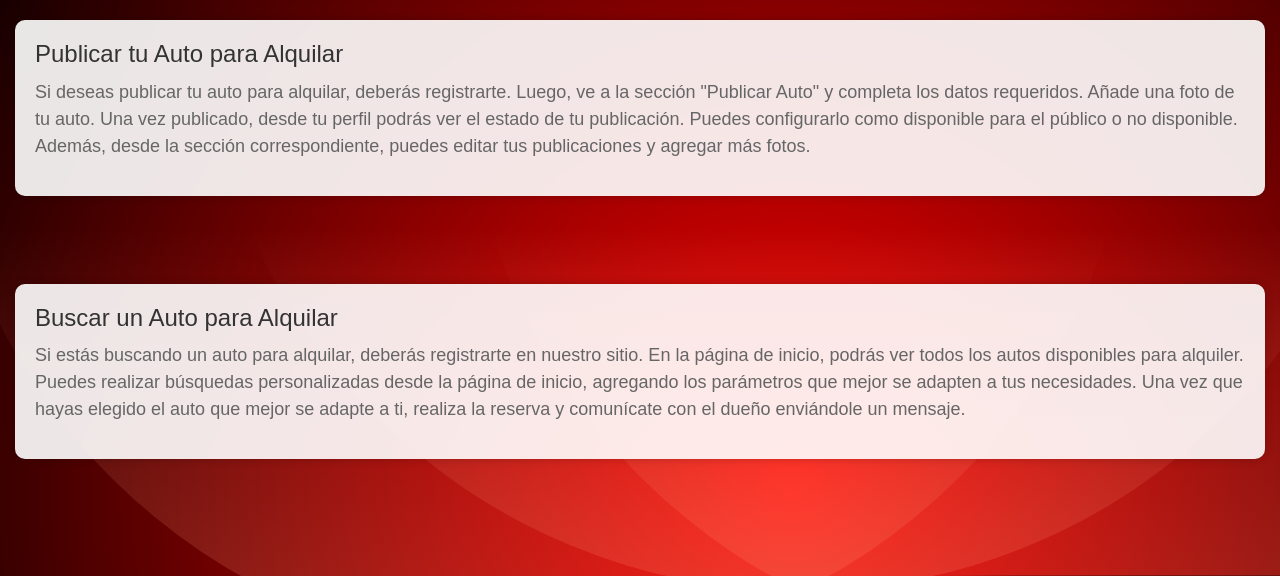
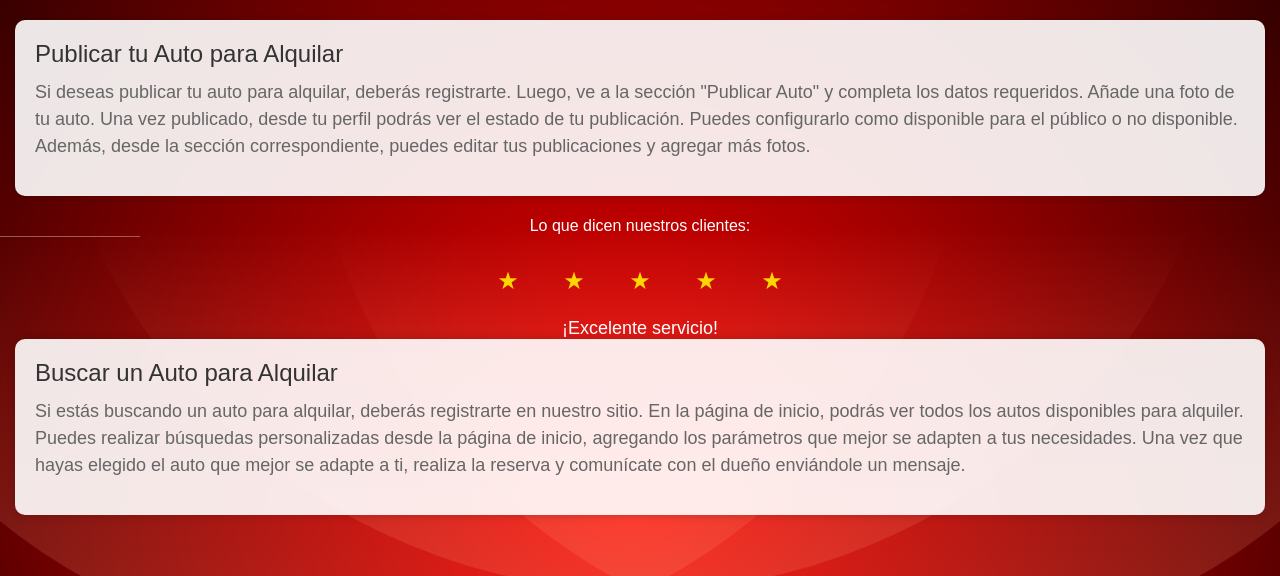
Before and after one commit to nachofen/rent_agile, a Flask app: page /como-funciona in a window 1280 px wide; the page is wider, and only the part inside the window is pictured. Shown: the part 69-645 px from the top of that part. Run offline with Flask 3, Linux system fonts and the light colour scheme; some libraries are stand-ins or nearby versions; some web fonts are replaced.

Commit message:
/como-funciona edit

```diff
--- a/website/static/css/style3.css
+++ b/website/static/css/style3.css
@@ -294,6 +294,63 @@
   animation-delay: 1.7s;
 }
 
+/* slider estrellas en como-funciona */
+.star-slider {
+  text-align: center;
+  padding: 20px 0;
+  overflow: hidden;
+  width: 100%;
+}
+.star {
+  font-size: 24px;
+  color: gold;
+  display: inline-block;
+  margin: 0 20px;
+}
+
+/* slider frases en como-funciona */.testimonial-title {
+  text-align: center;
+  font-size: 16px; /* Ajusta el tamaño del texto a tu preferencia */
+  color: white;
+  position: relative;
+}
+
+.testimonial-title::before {
+  content: "";
+  position: absolute;
+  top: 100%;
+  left: 0;
+  width: 100%;
+  height: 2px; /* Ajusta el grosor de la línea, por ejemplo, 2px para hacerla más fina */
+  background: linear-gradient(transparent 50%, rgba(255, 255, 255, 0.7) 100%);
+  animation: shine 3s linear infinite;
+}
+
+@keyframes shine {
+  0% {
+    transform: translateX(-150%);
+    background-position: 200% 0;
+  }
+  100% {
+    transform: translateX(150%);
+    background-position: -200% 0;
+  }
+}
+
+.testimonial-slider {
+  position: absolute;
+  top: 50%;
+  left: 50%;
+  transform: translate(-50%, -50%);
+  text-align: center;
+  width: 100%;
+}
+
+.testimonial-slide {
+  display: none;
+  font-size: 16px; /* Ajusta el tamaño del texto a tu preferencia */
+  color: white;
+}
 
 /* Estilo para el footer de info  */
 footer {
--- a/website/templates/como-funciona.html
+++ b/website/templates/como-funciona.html
@@ -18,7 +18,46 @@
          Además, desde la sección correspondiente, puedes editar tus publicaciones y agregar más fotos.
     </p>
 </div>
-<br> <br>
+                    <!-- Slider frases clientes -->
+                    <h3 class="testimonial-title">Lo que dicen nuestros clientes:</h3>
+                        <div class="testimonial-slider">
+                            <div class="testimonial-slide">
+                                <p>¡Excelente servicio!</p>
+                            </div>
+                            <div class="testimonial-slide">
+                                <p>Me encantó la experiencia.</p>
+                            </div>
+                            <div class="testimonial-slide">
+                                <p>El alquiler de autos nunca fue tan fácil.</p>
+                            </div>
+                            <div class="testimonial-slide">
+                                <p>Pude cancelar la reserva, sin ningun problema.</p>
+                            </div>
+                             <div class="testimonial-slide">
+                                <p>Me encantó la experiencia.</p>
+                            </div>
+                            <div class="testimonial-slide">
+                                <p>Los autos disponibles son de alta calidad.</p>
+                            </div>
+                            <div class="testimonial-slide">
+                                <p>El equipo de Rent Agile es muy profesional.</p>
+                            </div>
+                            <div class="testimonial-slide">
+                                <p> Servicio de primera, ¡siempre vuelvo!</p>
+                            </div>
+                            <div class="testimonial-slide">
+                                <p> La elección obvia para mis viajes.</p>
+                            </div>
+                        </div>
+                     <!-- Slider  -->
+                    <div class="star-slider">
+                        <span class="star">&#9733;</span>
+                        <span class="star">&#9733;</span>
+                        <span class="star">&#9733;</span>
+                        <span class="star">&#9733;</span>
+                        <span class="star">&#9733;</span>
+                    </div>
+
 <div class="como-funciona-card">
     <h2>Buscar un Auto para Alquilar</h2>
     <p>
@@ -31,6 +70,28 @@
     </p>
 </div>
 <br> <br> <br> <br>
+
+                <script>
+                // Obtén todas las diapositivas de testimonios
+                const testimonialSlides = document.querySelectorAll('.testimonial-slide');
+
+                let currentSlide = 0;
+
+                function nextSlide() {
+                    testimonialSlides[currentSlide].style.display = 'none';
+                    currentSlide = (currentSlide + 1) % testimonialSlides.length;
+                    testimonialSlides[currentSlide].style.display = 'block';
+                }
+
+                // Muestra la primera diapositiva
+                testimonialSlides[currentSlide].style.display = 'block';
+
+                // intervalo de cambio de frase
+                setInterval(nextSlide, 4000);
+
+                </script>
+
+
  <!-- Footer -->
  <footer class="footer-comofunciona">
     <p>Conduciendo hacia tus sueños desde 2023 </p>
--- a/website/templates/index.html
+++ b/website/templates/index.html
@@ -1,7 +1,9 @@
 {% extends "base.html" %}
-{% block title %} Resultados búsqueda {% endblock %}
+{% block title %} Bienvendio {% endblock %}
 
 {% block content %}
+
+
 <div class="container2" style="margin: 0;">
 
   <link rel="stylesheet" href="/static/css/style.css">
@@ -217,5 +219,6 @@
         <p>&copy; 2023 Rent Agile</p>
       </footer>
 
+
 {% endblock %}
 </html>
```
